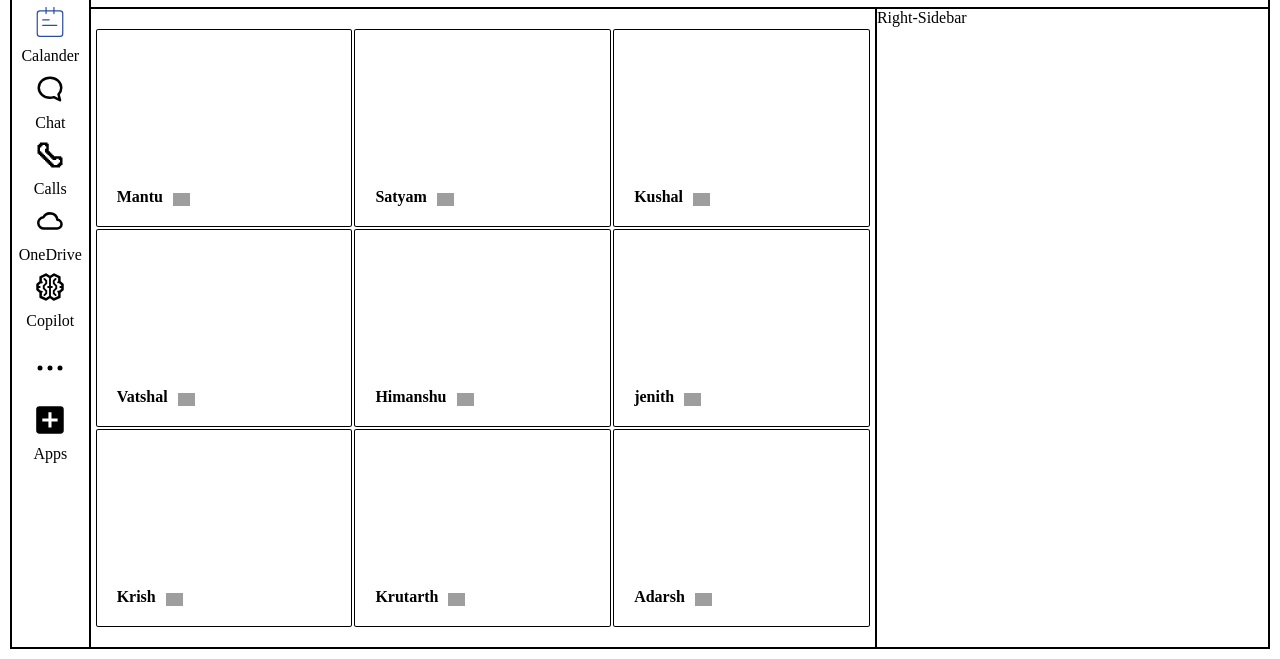
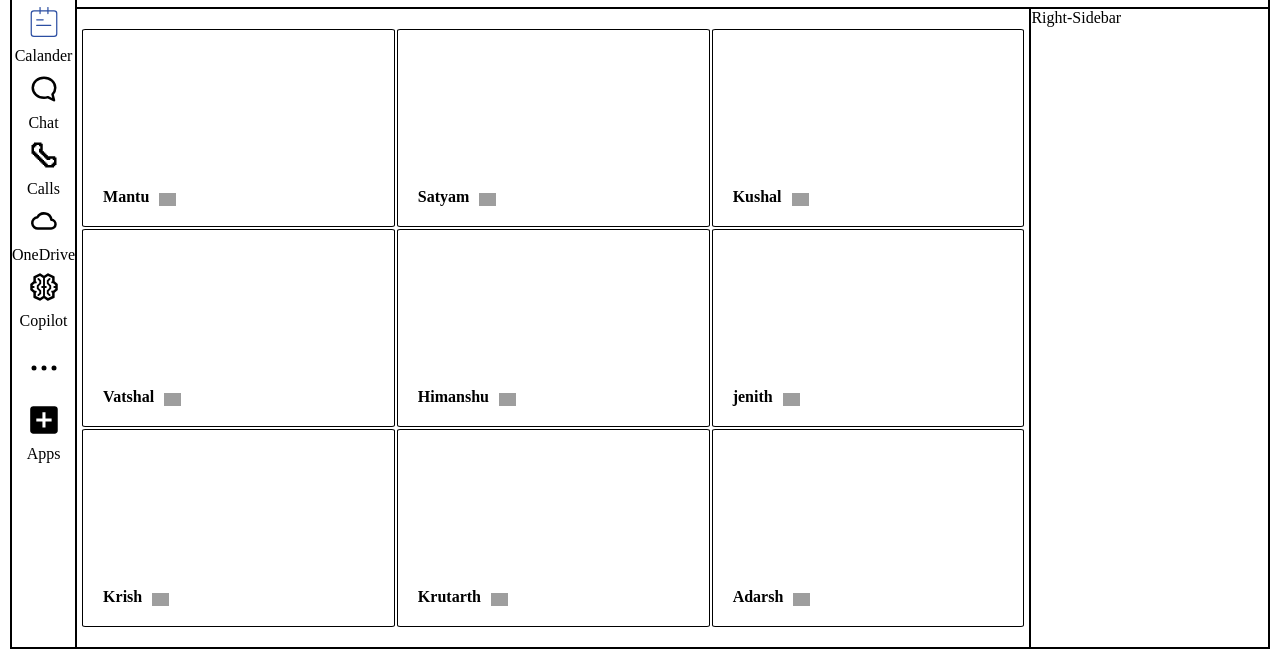
Before and after one commit to mantu-morya-simform/Teams-Layout, a plain HTML site: page index.html in a window 1280 px wide. Shown: the part 141-800 px from the top of the page. Drawn offline with Linux system fonts and the light colour scheme; grey boxes are pictures that could not be loaded.

```diff
--- a/index.css
+++ b/index.css
@@ -17,7 +17,7 @@
 .main-container-child {
   border: 1px solid #000;
   display: grid;
-  grid-template-columns: 0.2fr 2fr 1fr;
+  grid-template-columns: 0.1fr 2fr 0.5fr;
   grid-template-rows: 0.1fr 1fr;
   /* gap: 10px; */
 }
```
